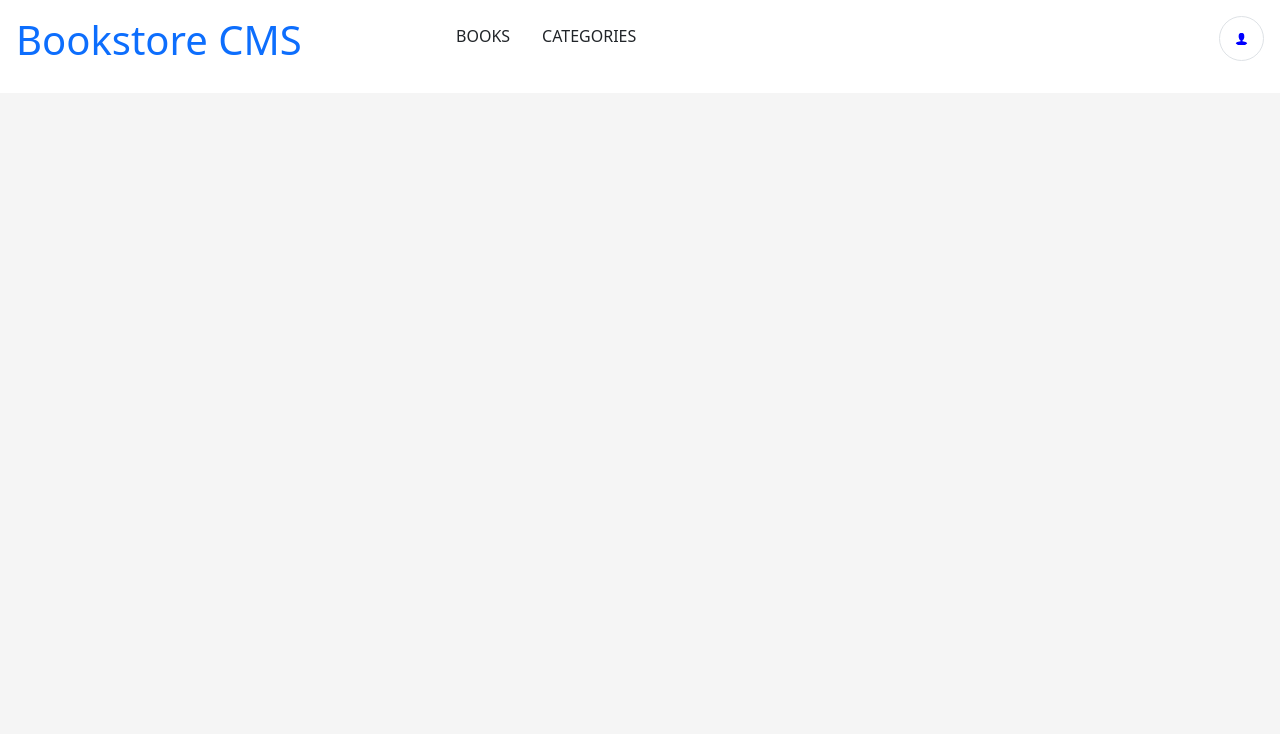
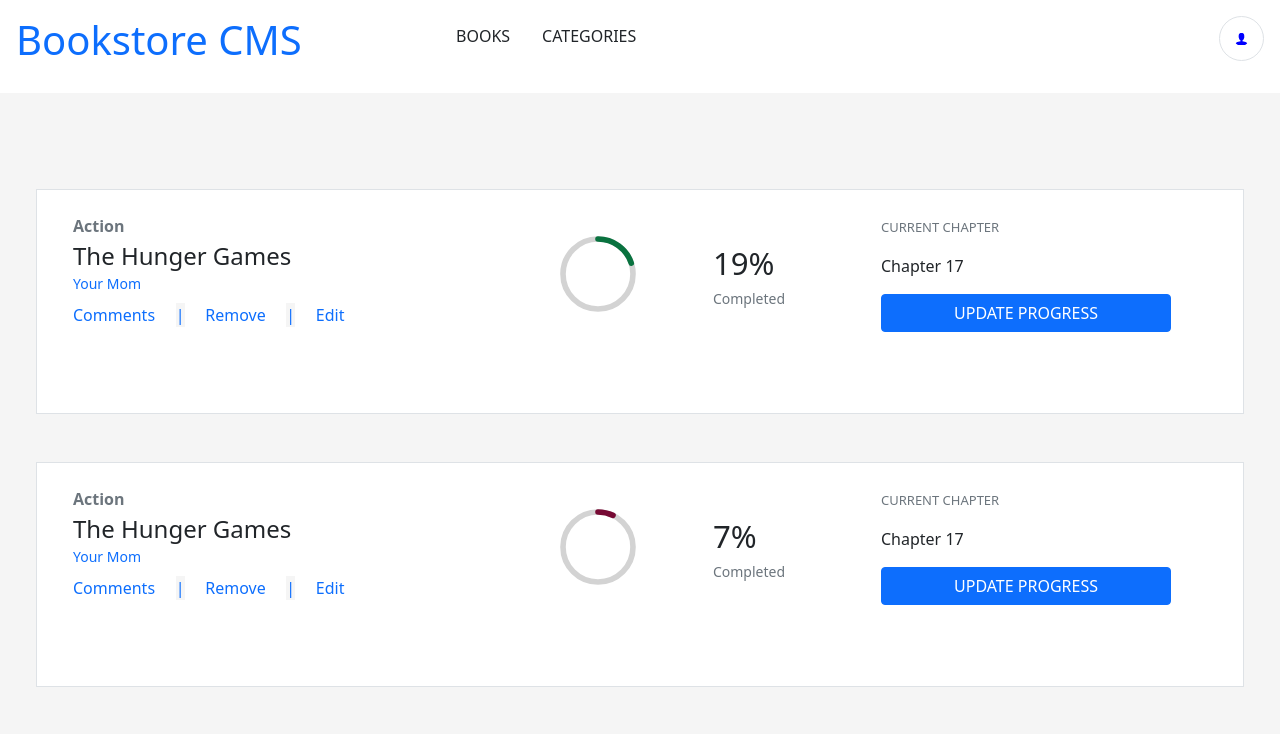
Before and after one commit to amiraabouhadid/bookstore, a React (Create React App) app: page / in a window 1280 px wide. Shown: the top 734 px of the page. Built offline with nearby package versions, Linux system fonts and the light colour scheme.

Commit message:
update links

```diff
--- a/src/App.js
+++ b/src/App.js
@@ -9,7 +9,7 @@
   <Router>
     <Navbar />
     <Routes>
-      <Route path="/bookstore" element={<Books />} />
+      <Route path="/" element={<Books />} />
       <Route path="/categories" element={<Categories />} />
     </Routes>
   </Router>
--- a/src/components/Navbar.js
+++ b/src/components/Navbar.js
@@ -4,7 +4,7 @@
 
 const Navbar = () => {
   const links = [
-    { id: 1, path: '/bookstore', text: 'Books' },
+    { id: 1, path: '/', text: 'Books' },
     { id: 2, path: '/categories', text: 'Categories' },
   ];
   return (
```
